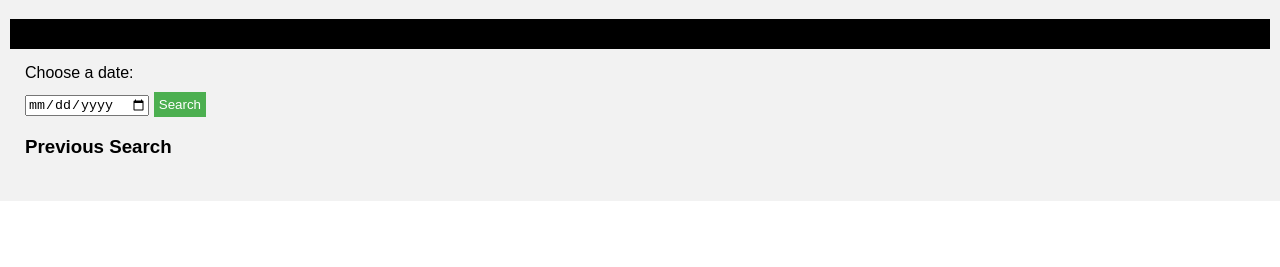
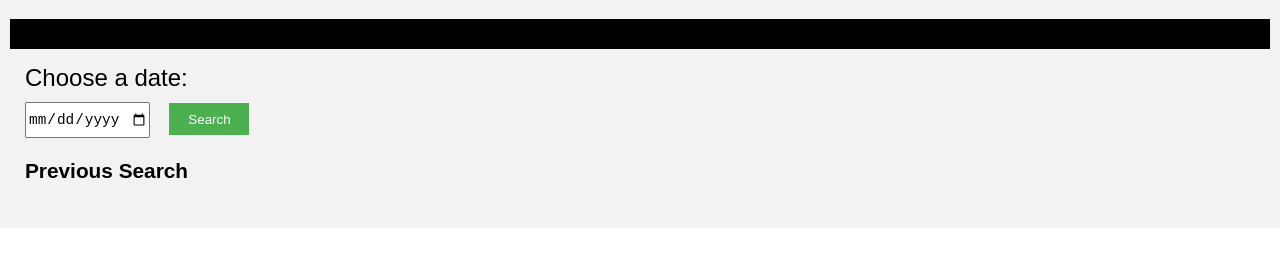
Before and after one commit to saurabhbhadane03/NASA_Picture_of_the_day, a plain HTML site: page index.html in a window 1280 px wide. Shown: the part 71-338 px from the top of the page. Drawn offline with Linux system fonts and the light colour scheme; no server answers.

Commit message:
UI changes to button , date-picker and headings.

```diff
--- a/index.html
+++ b/index.html
@@ -23,7 +23,7 @@
             </form>
 
             <div>
-                <h3>Previous Search</h3>
+                <h3  style="font-size: 1.3rem;">Previous Search </h3>
                 <ul id="search-history"></ul>
             </div>
         </div>
--- a/styles.css
+++ b/styles.css
@@ -11,11 +11,18 @@ body {
   #search-form label {
     display: block;
     margin-bottom: 10px;
+    font-size: 1.5rem;
   }
 
   #search-form input[type=text] {
     padding: 5px;
     width: 200px;
+  }
+
+  #search-form input[type=date]{
+    width: 120px;
+    height: 32px;
+    font-size: 0.9rem;
   }
 
   #search-form button[type=submit] {
@@ -24,6 +31,9 @@ body {
     color: white;
     border: none;
     cursor: pointer;
+    width: 80px;
+    height: 32px;
+    margin: 0px 15px;
   }
 
   #search-history {
@@ -34,8 +44,9 @@ body {
 
   #search-history li {
     cursor: pointer;
-    padding: 5px;
+    padding: 10px;
     border-bottom: 1px solid #ddd;
+    font-size: 1rem;
   }
 
   #search-history li:hover {
```
